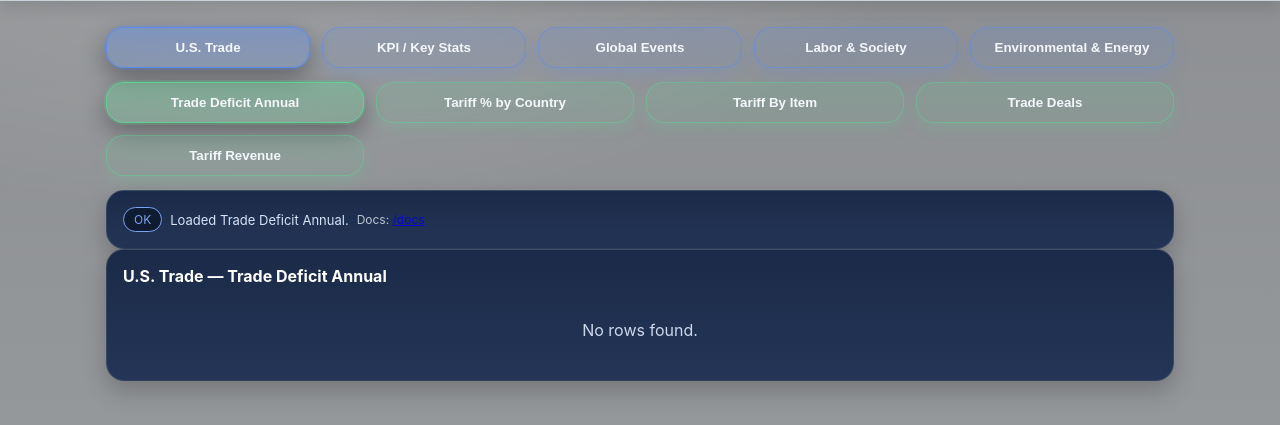
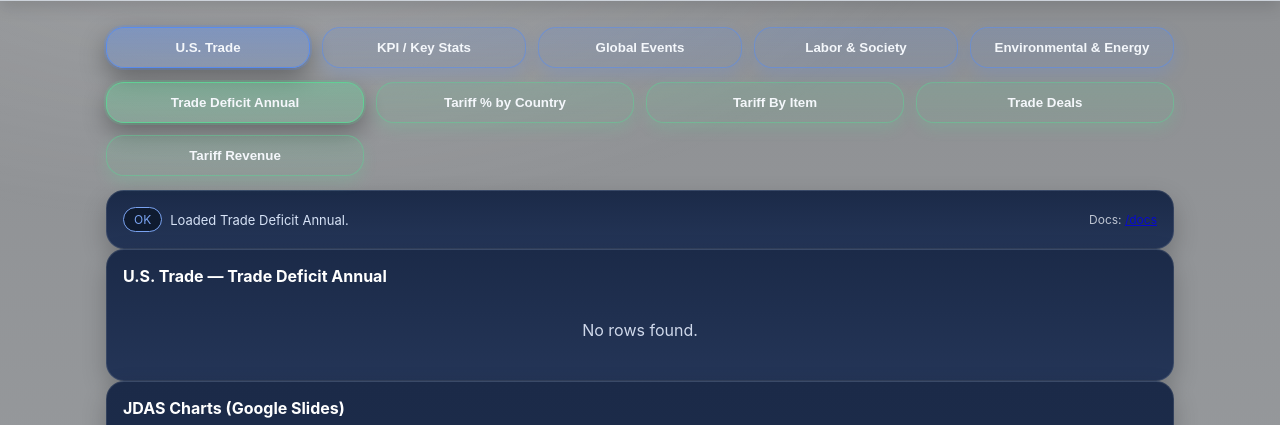
Before and after one commit to jdanalyticsandsolutions/jdas-dashboard, a FastAPI app: page / in a window 1280 px wide. Shown: the part 53-478 px from the top of the page. Before the commit the page ends 450 px from the top, so only its background shows below. Run offline with FastAPI, Linux system fonts and the light colour scheme; data that the repository does not hold is empty.

Commit message:
Update index.html

```diff
--- a/templates/index.html
+++ b/templates/index.html
@@ -5,8 +5,9 @@
   <meta name="viewport" content="width=device-width, initial-scale=1, viewport-fit=cover" />
   <title>JD Analytics &amp; Solutions — Current Events in Business</title>
 
-  <!-- bump the query when you change CSS to bust cache -->
-  <link rel="stylesheet" href="/static/style.css?v=2025-10-09-b" />
+  <!-- bump ?v to bust cache when you change CSS -->
+  <link rel="stylesheet" href="/static/style.css?v=2025-10-09-c" />
+  <style>.hidden{display:none!important}.error{color:#ff99aa}</style>
 </head>
 <body>
   <!-- Top Bar -->
@@ -22,34 +23,56 @@
     <!-- Category Tabs -->
     <nav class="category-bar" id="categoryBar" role="tablist" aria-label="Main categories"></nav>
 
-    <!-- Subtable Tabs -->
+    <!-- Subtable Tabs (auto) -->
     <nav class="subtable-bar" id="subtabs" role="tablist" aria-label="Datasets"></nav>
 
     <!-- Status -->
-    <section class="card">
+    <section class="card" aria-label="Status">
       <div class="status">
         <span class="badge" id="statusBadge">Checking…</span>
         <span id="statusText">Warming up API.</span>
-        <span class="hint">Docs: <a id="docsLink" href="#" target="_blank" rel="noopener">/docs</a></span>
+        <span class="hint" style="margin-left:auto">Docs: <a id="docsLink" href="#" target="_blank" rel="noopener">/docs</a></span>
       </div>
     </section>
 
     <!-- Data -->
-    <section class="card">
+    <section class="card" aria-label="Data">
       <h2 id="contentTitle" class="card-title">Select a dataset</h2>
       <div id="mount" class="empty">No data loaded yet.</div>
+    </section>
+
+    <!-- Slides -->
+    <section class="card" aria-label="Slides">
+      <h2 class="card-title">JDAS Charts (Google Slides)</h2>
+      <iframe
+        src="https://docs.google.com/presentation/d/e/2PACX-1vRGJlR4RGlAk94AcAzCwfCT4SoWWmQRjuLHqT7mQm-8skb7zhPzvJKyqGs60i-XT_siGPS4m_vKAHrc/embed?start=false&loop=false&delayms=3000"
+        width="100%" height="480" frameborder="0" allowfullscreen
+        style="border:0;border-radius:12px;background:#0b0f15"></iframe>
+    </section>
+
+    <!-- Chatbot -->
+    <section class="card" aria-label="Chatbot">
+      <h2 class="card-title">Ask JDAS (Chatbot)</h2>
+      <iframe
+        src="https://www.chatbase.co/chatbot-iframe/Vndl5JBBKFxsFxy9De-K1"
+        width="100%" height="560" frameborder="0"
+        style="border:0;border-radius:12px;background:transparent"
+        allow="clipboard-read; clipboard-write"></iframe>
+      <div class="hint">First call may take a few seconds while the API wakes.</div>
     </section>
 
     <div class="spacer"></div>
   </main>
 
   <script>
-    // ---------- API base ----------
+    // ---------- API base (same-origin) ----------
     const API_BASE = `${location.protocol}//${location.host}`;
-    document.getElementById("apiPill").textContent = `API: ${API_BASE}`;
-    const docsLink = document.getElementById("docsLink"); if (docsLink) docsLink.href = `${API_BASE}/docs`;
+    const apiPill  = document.getElementById("apiPill");
+    if (apiPill) apiPill.textContent = `API: ${API_BASE}`;
+    const docsLink = document.getElementById("docsLink");
+    if (docsLink) docsLink.href = `${API_BASE}/docs`;
 
-    // ---------- NEW TABLES (full set you asked for) ----------
+    // ---------- FULL TABLES (your new set) ----------
     const TABLES = {
       trade: {
         label: "U.S. Trade",
@@ -104,20 +127,20 @@
     };
 
     // ---------- Refs ----------
-    const $         = s => document.querySelector(s);
-    const statusB   = $("#statusBadge");
-    const statusT   = $("#statusText");
-    const mount     = $("#mount");
-    const catBar    = $("#categoryBar");
-    const subtabs   = $("#subtabs");
-    const titleEl   = $("#contentTitle");
+    const $        = s => document.querySelector(s);
+    const statusB  = $("#statusBadge");
+    const statusT  = $("#statusText");
+    const mount    = $("#mount");
+    const catBar   = $("#categoryBar");
+    const subtabs  = $("#subtabs");
+    const titleEl  = $("#contentTitle");
 
     // ---------- Status ----------
     function setStatus(kind, text){
       statusB?.classList.remove("ok","err");
       if (kind === "ok")  statusB?.classList.add("ok");
       if (kind === "err") statusB?.classList.add("err");
-      if (statusB) statusB.textContent = (kind === "ok" ? "OK" : kind === "err" ? "Error" : "Loading…");
+      if (statusB) statusB.textContent = (kind==="ok" ? "OK" : kind==="err" ? "Error" : "Loading…");
       if (statusT) statusT.textContent = text || "";
     }
 
@@ -216,7 +239,7 @@
           } catch {}
           setStatus("", "Warming API…");
         }
-        await new Promise(r=>setTimeout(r, 4000));
+        await new Promise(r=>setTimeout(r,4000));
       }
     })();
 
```
